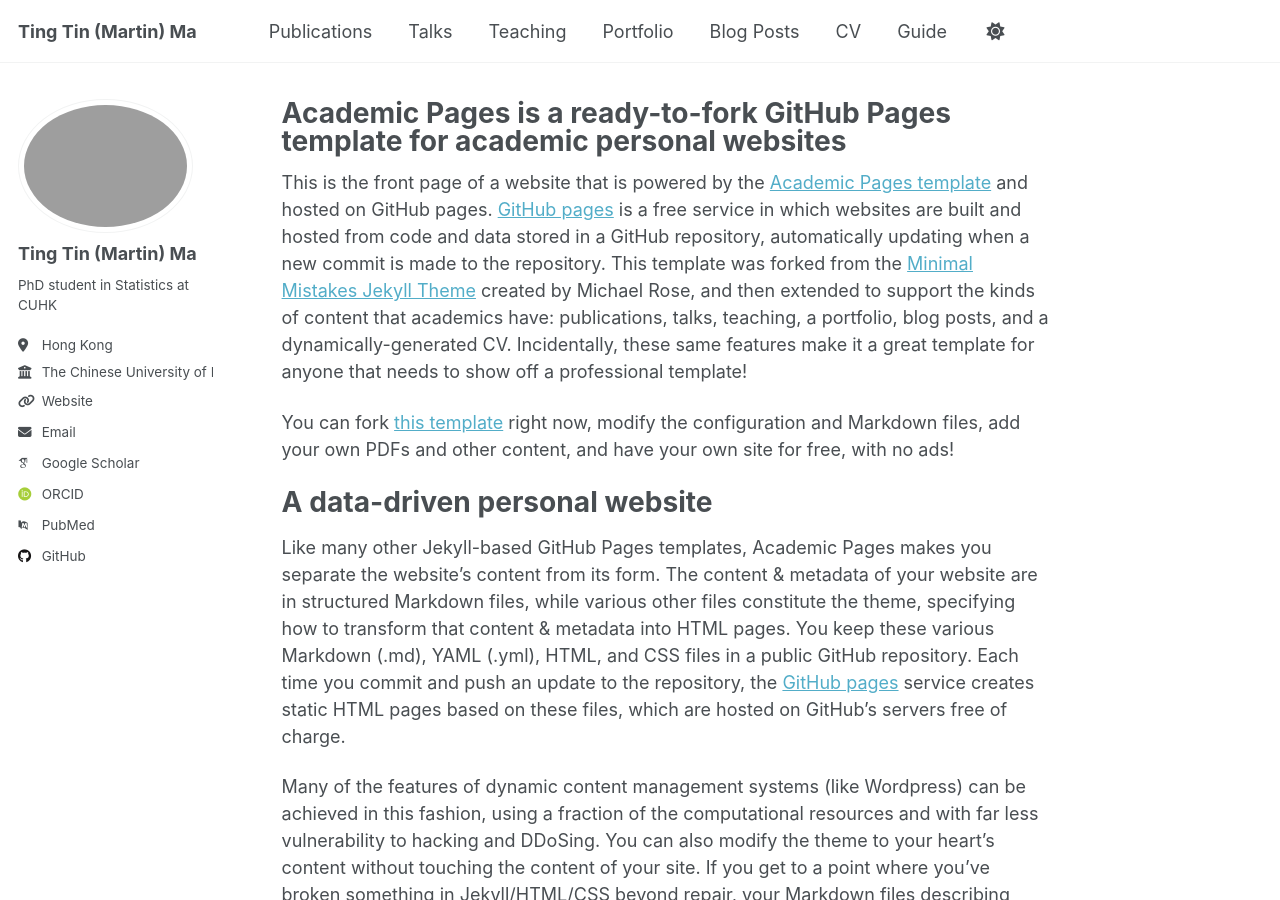
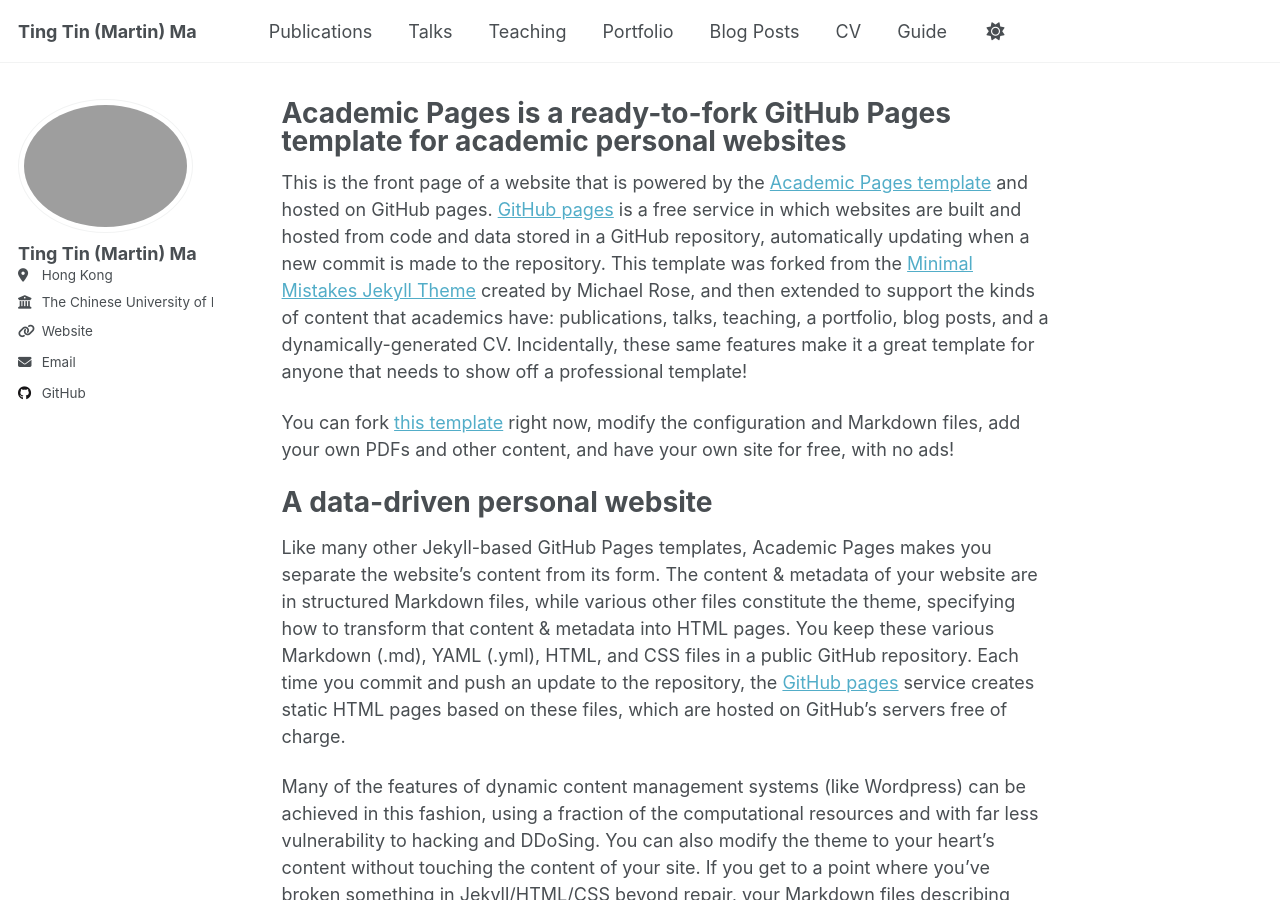
Before and after one commit to martinmtt0902/martinmtt0902.github.io, a Jekyll site: the page built from _pages/about.md, in a window 1280 px wide and 900 px high. Built offline with Jekyll 4.4.1, drawn with Linux system fonts in a browser that asks for light colours; some web fonts are replaced; a script that is not in the unit is left out; part of the change alters nothing that is shown.

Commit message:
Update _config.yml

```diff
--- a/_config.yml
+++ b/_config.yml
@@ -12,8 +12,8 @@ site_theme               : "default" # Currently available options are "default"
 title                    : "Ting Tin (Martin) Ma"
 title_separator          : "-"
 name                     : "Ting Tin (Martin) Ma"
-description              : &description "PhD student in Statistics at The Chinese University of Hong Kong (CUHK)"
-url                      : "https://martinmtt0902.github.io"
+description              : #&description "PhD student in Statistics at The Chinese University of Hong Kong (CUHK)"
+url                      : "https://sites.google.com/view/martinmtt/home"
 baseurl                  : "" # the subpath of your site, e.g. "/blog"
 repository               : "martinmtt0902/martinmtt0902.github.io"
 
@@ -25,7 +25,7 @@ author:
   avatar           : "profile.png"   # make sure your photo is at images/profile.png
   name             : "Ting Tin (Martin) Ma"
   pronouns         : # e.g. "he/him" if you want to show this
-  bio              : "PhD student in Statistics at CUHK"
+  bio              : #"PhD student in Statistics at CUHK"
   location         : "Hong Kong"
   employer         : "The Chinese University of Hong Kong (CUHK)"
   uri              : "https://martinmtt0902.github.io"
@@ -34,12 +34,12 @@ author:
   # Academic websites
   academia         : # URL
   arxiv            : # URL - Update with the correct link to your profile
-  googlescholar    : "https://scholar.google.com/citations?user=PS_CX0AAAAAJ"
+  googlescholar    :
   inspire-hep      : # URL
   impactstory      : # URL
-  orcid            : "https://orcid.org/yourorcidurl"
+  orcid            :
   semantic         : # URL
-  pubmed           : "https://www.ncbi.nlm.nih.gov/pubmed/?term=john+snow"
+  pubmed           :
   researchgate     : # URL
   scopus           : # URL
 
```
